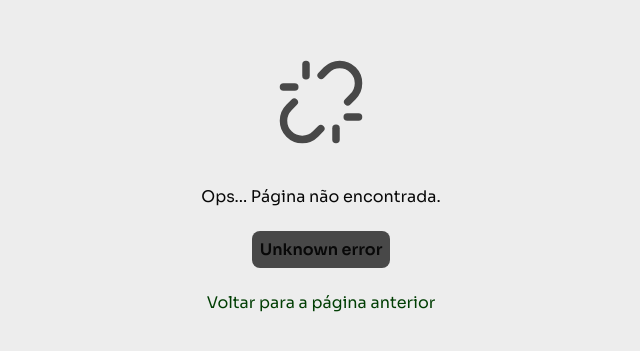
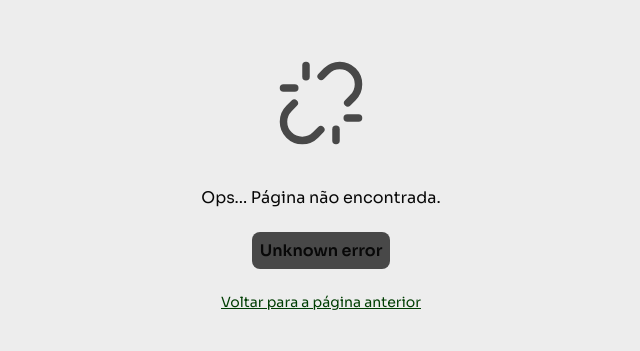
Before and after one commit to jaqueuchoab/caixanamao, a React (Vite) app: page /fallback in a window 1280 px wide. Shown: the part 223-574 px from the top of the page, without its empty margins (319-959 px from the left). Built offline with nearby package versions, Linux system fonts and the light colour scheme.

Commit message:
feat: reafctor styles

```diff
--- a/src/App.tsx
+++ b/src/App.tsx
@@ -23,7 +23,7 @@ function App() {
                 <Route path="/benefits" element={<Vantagens />}></Route>
                 {/*Rota coringa*/}
                 <Route
-                  path="*"
+                  path="/fallback*"
                   element={<Fallback/>}
                 ></Route>
               </Routes>
--- a/src/components/fallback/Fallback.tsx
+++ b/src/components/fallback/Fallback.tsx
@@ -30,8 +30,8 @@ const Fallback = () => {
         to={'/'}
         style={
           mode === 'light'
-            ? { color: 'var(--color-green-900)', fontSize: '16px' }
-            : { color: 'var(--color-green-300)', fontSize: '16px' }
+            ? { color: 'var(--color-green-900)', fontSize: 'var(--size-2xs)', textDecoration: 'underline'}
+            : { color: 'var(--color-green-300)', fontSize: 'var(--size-2xs)', textDecoration: 'underline'}
         }
       >
         Voltar para a página anterior
```
